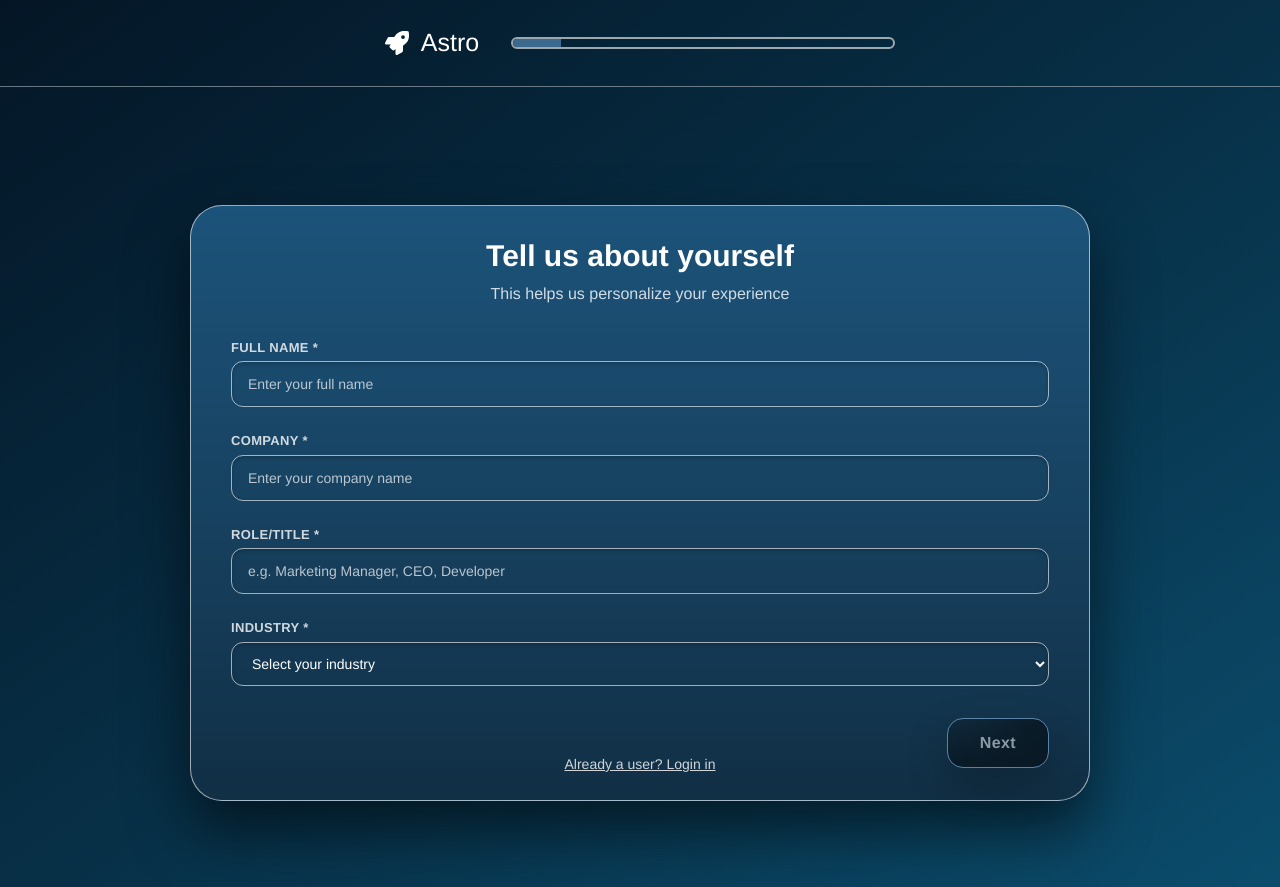
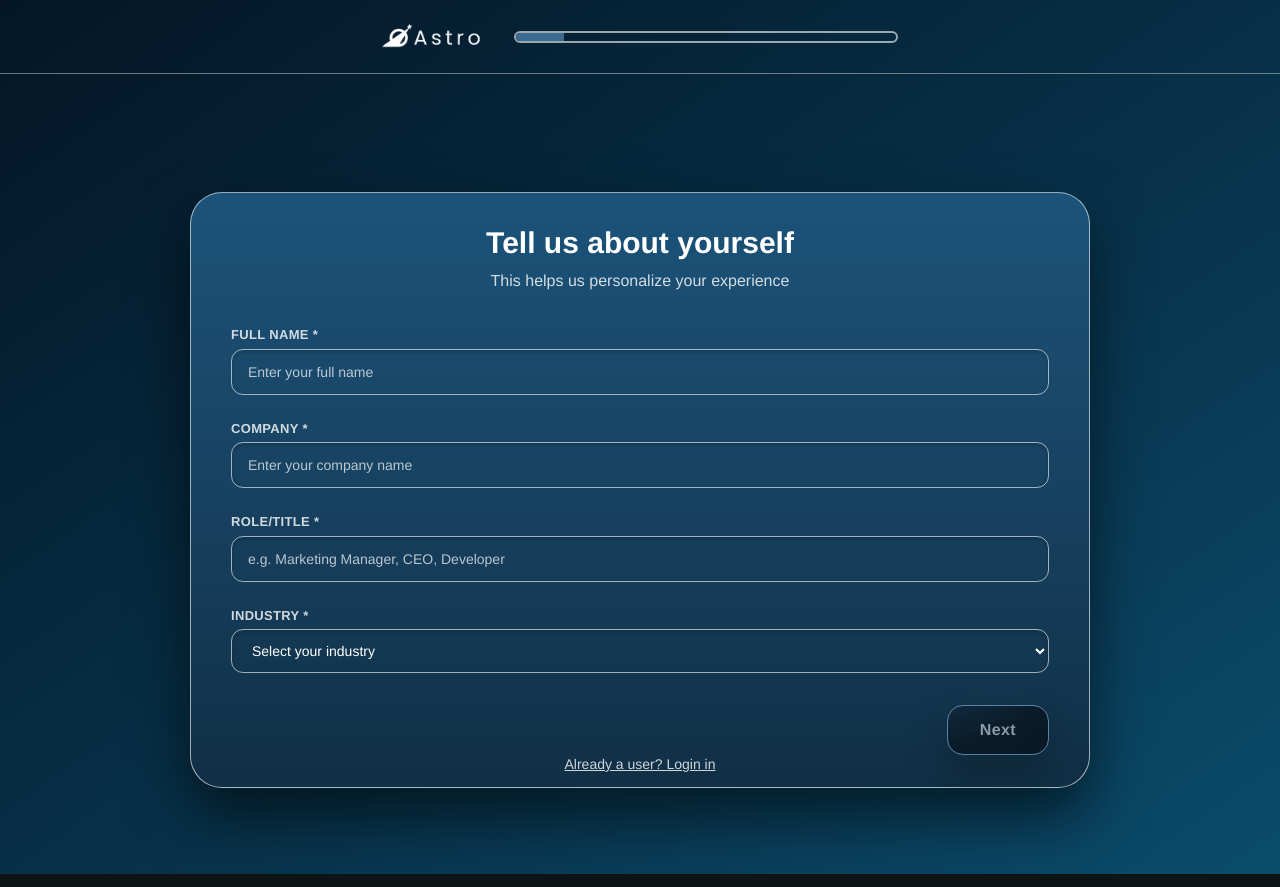
Before and after one commit to SimonNRisk/qtma25, a Next.js app in the folder frontend/: page /onboarding in a window 1280 px wide. Built offline with nearby package versions, Linux system fonts and the light colour scheme.

Commit message:
feat: use logo in boarding

```diff
--- a/frontend/src/app/onboarding/components/OnboardingHeader.tsx
+++ b/frontend/src/app/onboarding/components/OnboardingHeader.tsx
@@ -1,4 +1,4 @@
-import { FaRocket } from 'react-icons/fa';
+import Image from 'next/image';
 
 interface OnboardingHeaderProps {
   currentStep: number;
@@ -14,10 +14,7 @@ export const OnboardingHeader = ({ currentStep, totalSteps }: OnboardingHeaderPr
         <div className="flex items-center justify-center gap-8">
           {/* Logo and Name */}
           <div className="flex items-center gap-3">
-            <FaRocket className="text-white text-2xl" />
-            <span className="text-white font-['Helvetica_Neue'] text-[25px] font-normal">
-              Astro
-            </span>
+            <Image src="/astro-white.png" alt="Astro" width={100} height={48} />
           </div>
 
           {/* Progress Bar */}
```
